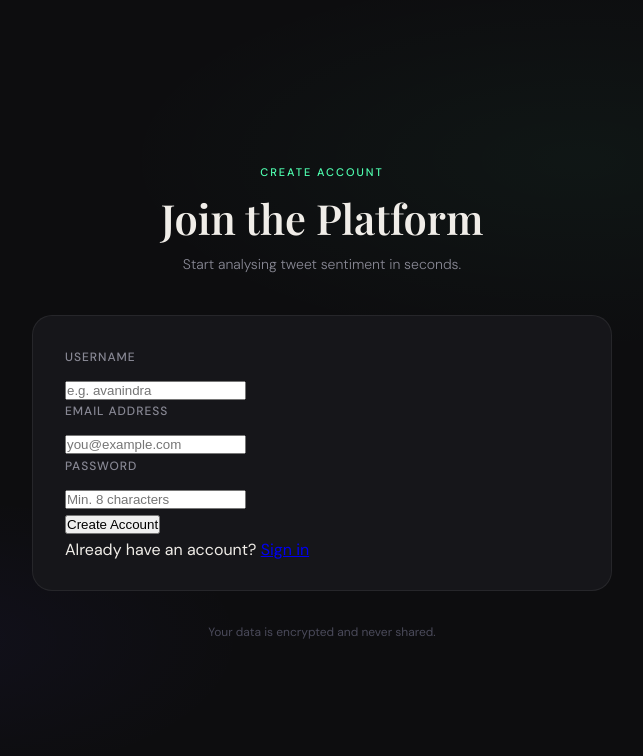
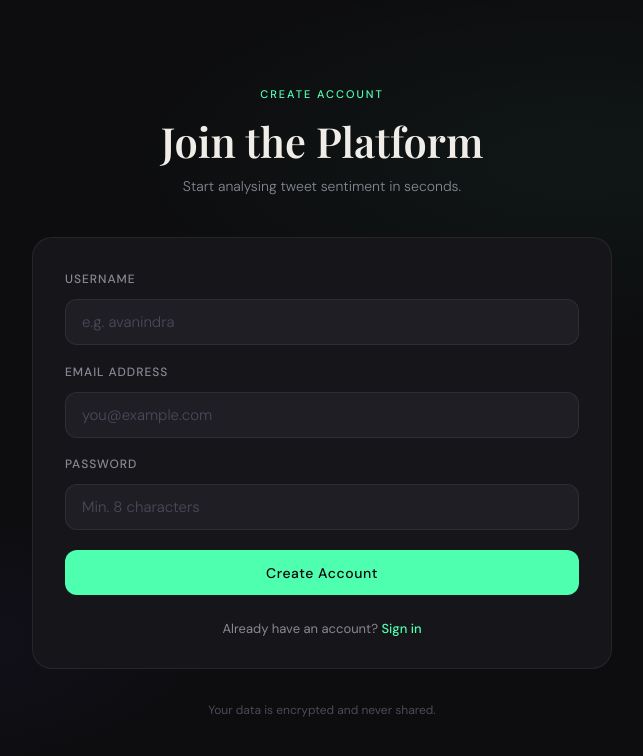
Before and after one commit to AvanindraBose/Twitter-Sentiment-Detection, a FastAPI app: template backend/templates/signup.html in a window 1280 px wide. Shown: the top 756 px of the page, without its empty margins (318-961 px from the left). Run offline with FastAPI, Linux system fonts and the light colour scheme; the template is opened without the code that fills it, so the values that code supplies are empty; parts of the project's set-up code (start-up, migrations or seed data) failed here and were passed over.

Commit message:
Added CSS Styling Guide for the Frontend UI

```diff
--- a/backend/static/style.css
+++ b/backend/static/style.css
@@ -232,3 +232,134 @@ textarea:focus {
   font-size: 12px;
   color: var(--text-muted);
 }
+
+/* ── Auth input ── */
+.form-group {
+  margin-bottom: 1.1rem;
+}
+
+.form-input {
+  width: 100%;
+  background: var(--surface-2);
+  border: 0.5px solid var(--border);
+  border-radius: 12px;
+  color: var(--text-primary);
+  font-family: var(--font-body);
+  font-size: 15px;
+  font-weight: 300;
+  padding: 0.75rem 1rem;
+  outline: none;
+  transition: border-color 0.25s, box-shadow 0.25s;
+}
+
+.form-input::placeholder {
+  color: var(--text-muted);
+}
+
+.form-input:focus {
+  border-color: var(--accent);
+  box-shadow: 0 0 0 3px var(--accent-glow);
+}
+
+/* ── Auth button ── */
+.btn-auth {
+  display: flex;
+  align-items: center;
+  justify-content: center;
+  gap: 8px;
+  width: 100%;
+  margin-top: 1.25rem;
+  padding: 0.85rem 1.5rem;
+  background: var(--accent);
+  color: #0a0a0c;
+  font-family: var(--font-body);
+  font-size: 14px;
+  font-weight: 500;
+  letter-spacing: 0.04em;
+  border: none;
+  border-radius: 12px;
+  cursor: pointer;
+  transition: opacity 0.2s, transform 0.15s;
+}
+
+.btn-auth:hover { opacity: 0.88; }
+.btn-auth:active { transform: scale(0.98); }
+
+/* ── Auth switch link ── */
+.auth-switch {
+  text-align: center;
+  margin-top: 1.5rem;
+  font-size: 13px;
+  color: var(--text-secondary);
+}
+
+.auth-switch a {
+  color: var(--accent);
+  text-decoration: none;
+  font-weight: 500;
+}
+
+.auth-switch a:hover {
+  text-decoration: underline;
+}
+
+/* ── Flash messages ── */
+.flash {
+  padding: 0.75rem 1rem;
+  border-radius: 10px;
+  font-size: 13px;
+  margin-bottom: 1.25rem;
+  font-weight: 400;
+}
+
+.flash-error {
+  background: rgba(255,95,95,0.08);
+  border: 0.5px solid rgba(255,95,95,0.25);
+  color: #ff5f5f;
+}
+
+.flash-success {
+  background: rgba(79,255,176,0.08);
+  border: 0.5px solid rgba(79,255,176,0.25);
+  color: var(--accent);
+}
+
+/* ── Nav bar ── */
+.topnav {
+  display: flex;
+  align-items: center;
+  justify-content: space-between;
+  padding: 0.75rem 1.25rem;
+  background: var(--surface);
+  border: 0.5px solid var(--border);
+  border-radius: 14px;
+  margin-bottom: 2rem;
+}
+
+.topnav .nav-brand {
+  font-family: var(--font-display);
+  font-size: 15px;
+  color: var(--text-primary);
+}
+
+.topnav .btn-logout {
+  display: inline-flex;
+  align-items: center;
+  gap: 6px;
+  padding: 0.45rem 1rem;
+  background: transparent;
+  color: var(--text-secondary);
+  font-family: var(--font-body);
+  font-size: 12px;
+  font-weight: 400;
+  border: 0.5px solid var(--border);
+  border-radius: 8px;
+  text-decoration: none;
+  cursor: pointer;
+  transition: color 0.2s, border-color 0.2s;
+}
+
+.topnav .btn-logout:hover {
+  color: #ff5f5f;
+  border-color: rgba(255,95,95,0.3);
+}
```
